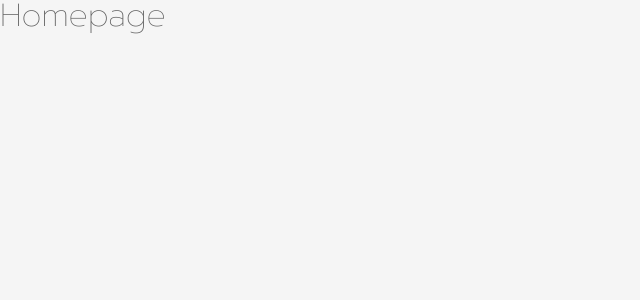
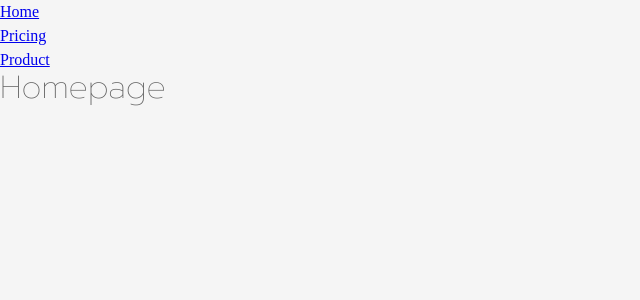
Before and after one commit to robinofskii/worldwise, a React (Vite) app: page / in a window 1280 px wide. Shown: the top 300 px of the page, without its empty margins (0-640 px from the left). Built offline with nearby package versions, Linux system fonts and the light colour scheme.

Commit message:
feat: :sparkles: add simple navigation component

```diff
--- /dev/null
+++ b/src/components/PageNav.tsx
@@ -0,0 +1,21 @@
+import { NavLink } from 'react-router-dom';
+
+const PageNav = () => {
+  return (
+    <nav>
+      <ul>
+        <li>
+          <NavLink to="/">Home</NavLink>
+        </li>
+        <li>
+          <NavLink to="/pricing">Pricing</NavLink>
+        </li>
+        <li>
+          <NavLink to="/product">Product</NavLink>
+        </li>
+      </ul>
+    </nav>
+  );
+};
+
+export default PageNav;
--- a/src/pages/Homepage.tsx
+++ b/src/pages/Homepage.tsx
@@ -1,6 +1,9 @@
+import PageNav from '../components/PageNav';
+
 const Homepage = () => {
   return (
     <div>
+      <PageNav />
       <h1>Homepage</h1>
     </div>
   );
--- a/src/pages/NotFound.tsx
+++ b/src/pages/NotFound.tsx
@@ -1,7 +1,10 @@
+import { Link } from 'react-router-dom';
+
 const NotFound = () => {
   return (
     <div>
       <h1>404 Not Found</h1>
+      <Link to="/">Go back home</Link>
     </div>
   );
 };
--- a/src/pages/Pricing.tsx
+++ b/src/pages/Pricing.tsx
@@ -1,6 +1,9 @@
+import PageNav from '../components/PageNav';
+
 const Pricing = () => {
   return (
     <div>
+      <PageNav />
       <h1>Pricing</h1>
     </div>
   );
--- a/src/pages/Product.tsx
+++ b/src/pages/Product.tsx
@@ -1,6 +1,9 @@
+import PageNav from '../components/PageNav';
+
 const Product = () => {
   return (
     <div>
+      <PageNav />
       <h1>Product</h1>
     </div>
   );
```
